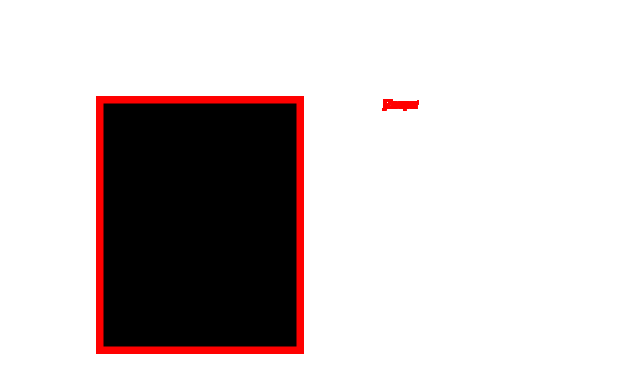
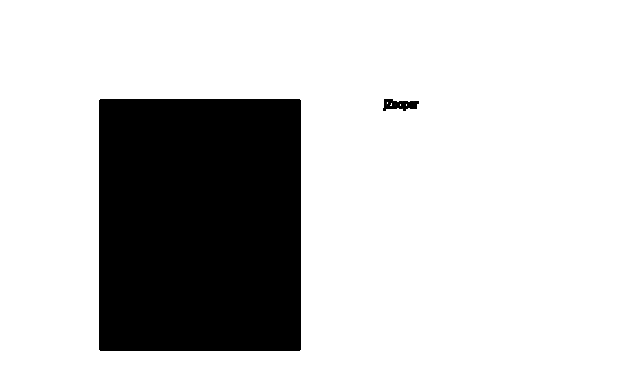
Before and after one commit to LeDYoM/HTML5_projects, a plain HTML site: page jZooper/index.html in a window 1280 px wide. Shown: the whole page, without its empty margins (0-640 px from the left). Drawn offline with Linux system fonts and the light colour scheme.

Commit message:
Starting some refractoring. Created Drawing

```diff
--- a/jZooper/index.html
+++ b/jZooper/index.html
@@ -12,6 +12,7 @@
     <script type="text/javascript" src="js/jZooper.js"></script>
 -->
     <script type="text/javascript" src="js/ObjectUtils.js"></script>
+    <script type="text/javascript" src="js/Drawing.js"></script>
     <script type="text/javascript" src="js/Elements.js"></script>
     <script type="text/javascript" src="js/jeCore.js"></script>
 
--- /dev/null
+++ b/jZooper/js/Drawing.js
@@ -0,0 +1,41 @@
+var JE = JE || {};
+
+var Drawing = Drawing ||
+{
+    setDrawProperties: function(context,obj)
+    {
+        context.fillStyle = obj.fillStyle;
+        context.lineWidth = obj.lineWidth;
+        context.strokeStyle = obj.strokeStyle;
+    },
+    setFont: function(context,obj)
+    {
+        context.font = obj.font;
+        context.textAlign = obj.textAlign;
+        context.textBaseline = obj.textBaseline;
+    },
+    drawRect: function(context,obj)
+    {
+        context.beginPath();
+        context.rect(obj.x, obj.y, obj.width, obj.height);
+        context.closePath();
+    },
+    drawText: function(context,obj)
+    {
+        if (obj.fill)
+            context.fillText(obj.text, obj.x, obj.y);
+
+        if (obj.stroke)
+            context.strokeText(obj.text, obj.x, obj.y);
+    },
+    finishForm: function(context,obj)
+    {
+        if (obj.fill)
+            context.fill();
+
+        if (obj.stroke)
+            context.stroke();
+    }
+};
+
+JE.Drawing = JE.Drawing || Drawing;
--- a/jZooper/js/Elements.js
+++ b/jZooper/js/Elements.js
@@ -9,9 +9,7 @@ var PEObject = function()
 
     PEObject.prototype.setDrawProperties = function()
     {
-        this.context.fillStyle = this.fillStyle;
-        this.context.lineWidth = this.lineWidth;;
-        this.context.strokeStyle = this.strokeStyle;
+        JE.Drawing.setDrawProperties(this,this.context);
     };
 
     PEObject.prototype.setFont = function()
--- a/jZooper/js/jZooper.js
+++ b/jZooper/js/jZooper.js
@@ -1,16 +1,5 @@
 
 function doPageLoad() {
-
-    if (window.blackberry !== null) {
-    }
-
-    var fonts = {
-        titleFont:
-        {
-            fontType: "80 Calibri",
-            textAlign: "center"
-        }
-    };
 
     var scene = {
         background:
@@ -43,37 +32,6 @@ function doPageLoad() {
 
     };
 
-    var scene2 = {
-        title: {
-            group: "core",
-            type: "textLabel",
-            text: "jZooper",
-            font: fonts.titleFont,
-            fillStyle: "blue",
-            x: 768 / 2,
-            y: 100
-        },
-        menutext1: {
-            group: "core",
-            type: "textLabel",
-            text: "Play",
-            font:
-            {
-                fontType: "80 Calibri",
-                textAlign: "center"
-            },
-            fillStyle: "red",
-            x: 768 / 2,
-            y: 300
-        }/*,
-
-        menutext2: {
-            group: "ui",
-            type: "button",
-            text: "Peich"
-        }*/
-    };
-
     je.Start();
     je.setActiveScene(scene);
 }
--- a/jZooper/js/jeCore.js
+++ b/jZooper/js/jeCore.js
@@ -2,97 +2,6 @@
 
 var JE = JE || {};
 
-/*
-JE.Drawing = JE.Drawing || function()
-{
-    var doDraw = doDraw || {};
-
-    function draw(obj,context)
-    {
-        doDraw[obj.group][obj.type](obj, context);
-    }
-
-    function setFont(font,context)
-    {
-        context.context.font = font.fontType;
-        context.context.textAlign = font.textAlign;
-        context.context.textBaseline = font.textBaseline;
-
-    }
-
-    function textLabel(obj,context)
-    {
-        setFont(obj.font,context);
-
-        prepareCommonDrawConfig(obj, context);
-
-        if (obj.fill)
-        {
-            context.context.fillText(obj.text || "No text", obj.x || 0, obj.y || 0);
-        }
-
-        if (obj.fore)
-        {
-            context.context.strokeText(obj.text || "No text", context.viewPort.getPixelPositionX(obj.x || 0), context.viewPort.getPixelPositionY(obj.y || 0));
-        }
-    }
-
-    function quad(obj,context)
-    {
-
-        context.context.beginPath();
-        context.context.rect(
-                context.viewPort.getPixelPositionX(obj.x || 0),
-                context.viewPort.getPixelPositionY(obj.y || 0),
-                context.viewPort.getPixelPositionX(obj.width || 0),
-                context.viewPort.getPixelPositionY(obj.height || 0));
-
-        context.context.closePath();
-        prepareCommonDrawConfig(obj, context);
-
-        if (obj.fill)
-        {
-            context.context.fill();
-        }
-
-        if (obj.fore)
-        {
-            context.context.stroke();
-        }
-    }
-
-    function prepareCommonDrawConfig(obj, context)
-    {
-        if (obj.fill)
-        {
-            context.context.fillStyle = obj.fillStyle;
-        }
-
-        if (obj.fore)
-        {
-            context.context.lineWidth = obj.lineWidth;
-            context.context.strokeStyle = obj.strokeStyle;
-        }
-    }
-
-    function button(obj, context)
-    {
-        quad(obj.quad,context);
-        textLabel(obj.textLabel,context);
-    }
-
-    JE.Drawing.prototype.draw = draw;
-    doDraw.core = {
-        textLabel: textLabel,
-        quad: quad,
-        background: quad
-     };
-
-     doDraw.ui = {
-       button: button
-     };
-};
-*/
 // Main Core object.
 JE.Core = JE.Core || function ()
 {
@@ -158,9 +67,8 @@ JE.Core = JE.Core || function ()
         var canvas = document.createElement("canvas");
         document.getElementById("canvas").appendChild(canvas);
 
+        initEnvironment(canvas);
         console.log("Canvas size: ("+canvas.width+","+canvas.height+")");
-
-        initEnvironment(canvas);
 
         // Start the system.
         setInterval(Render, 25);
```
